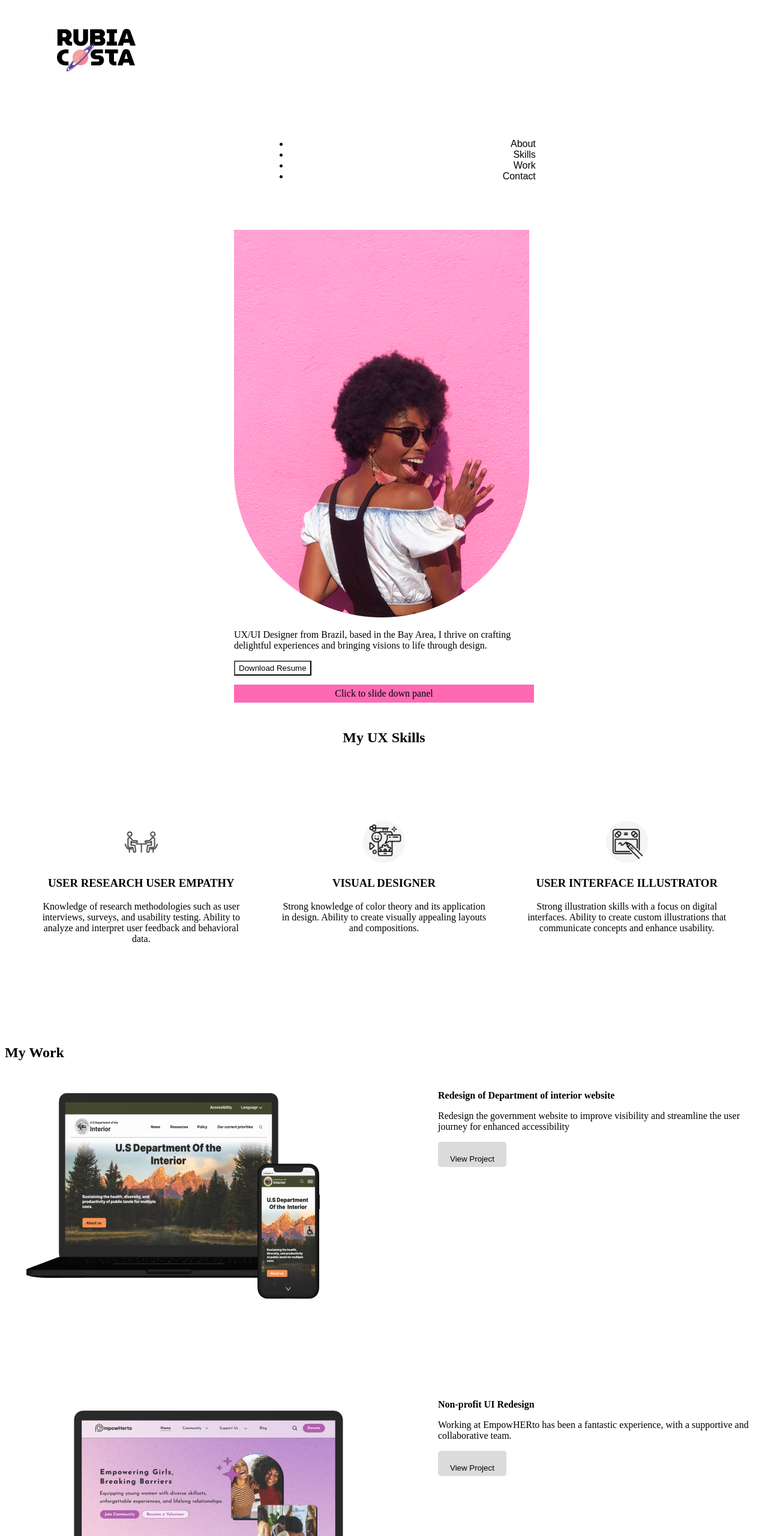
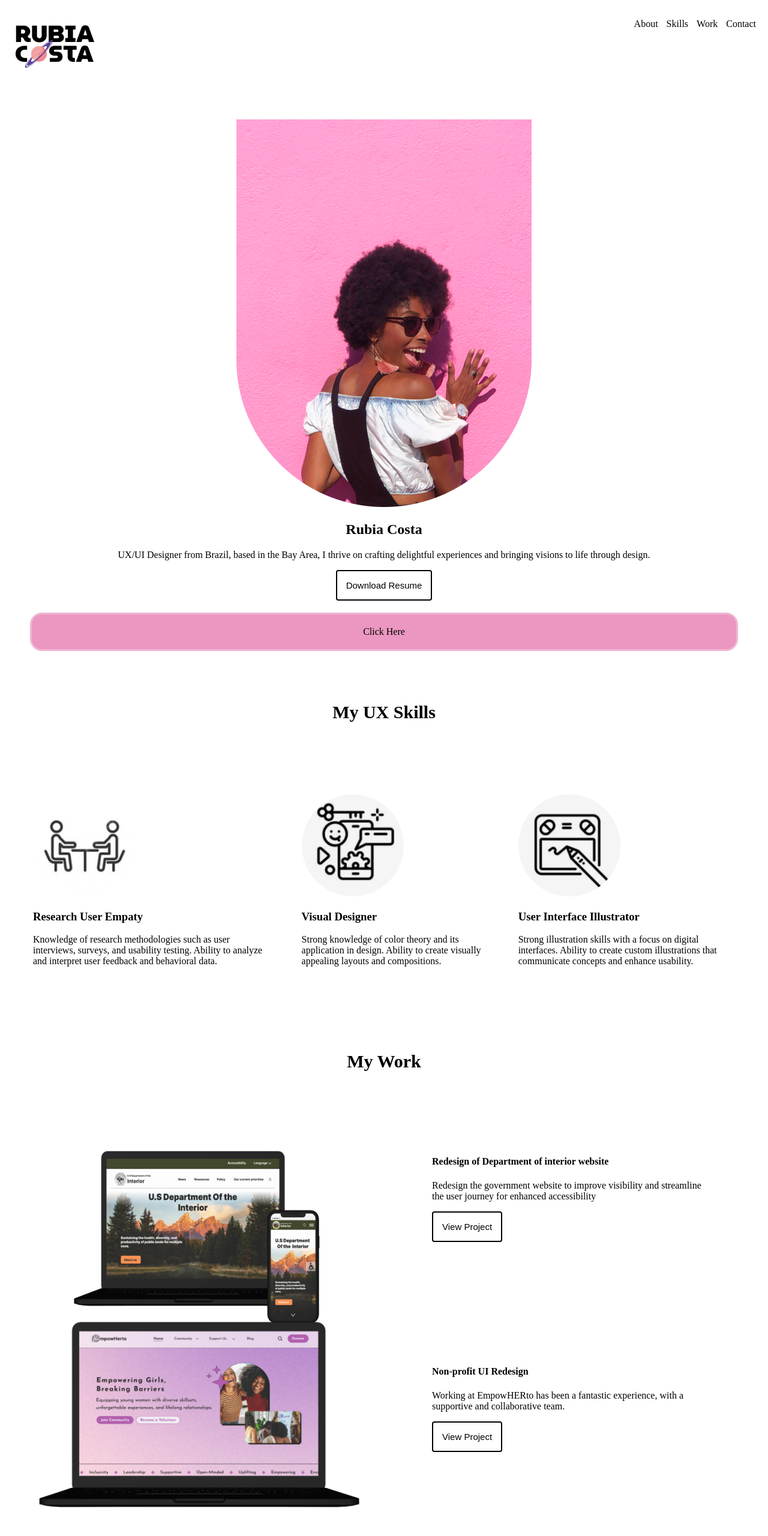
Before and after one commit to RubiaHermans/UX_UI_HW_19, a plain HTML site: page index.html in a window 1280 px wide. Shown: the top 2560 px of the page at 60% size. Drawn offline with nearby package versions, Linux system fonts and the light colour scheme.

Commit message:
changes about final details

```diff
--- a/css/style.css
+++ b/css/style.css
@@ -1,16 +1,3 @@
-
-  window.dataLayer = window.dataLayer || [];
-  function gtag(){dataLayer.push(arguments);}
-  gtag('js', new Date());
-
-  gtag('config', 'G-KV05DF5B0Z');
-
-
-/* Navbar Styles */
-.inline-block {
-    display: inline-block;
-    vertical-align:middle;
-}
 
 .logo {
     width: 22%;
@@ -18,7 +5,7 @@
     text-align: center;
 }
 
-nav {
+/*nav {
     width: 65%;
     padding: 5%;
     font-family:Arial, Helvetica, sans-serif;
@@ -26,160 +13,125 @@ nav {
 }
 
 /* Align unordered list to the right */
-ul {
-    width: 50%;
-    margin-left: auto;
-}
 
-/* Hero image styles */
-.heroImg {
-    height: 600px;
-    padding: 25px;
-    font-family: Arial, Helvetica, sans-serif;
-}
-
-/* Content styles */
-.content {
-    width: 500px;
-    margin: 0 auto;
-}
-
-button{
-    background-color:white;
-    margin-bottom:3%;
-    font-family: Arial, Helvetica, sans-serif;
-    height: 25px;
-}
 
 #panel, #flip {
-  padding: 5px;
+  margin-top: 20px;
+  padding: 20px;
   text-align: center;
-  background-color: hotpink;
-  border: solid 1px hotpink;
+  border-radius: 20px;
+  background-color: rgb(235, 151, 193);
+  border: solid 3px rgb(241, 181, 211);
 }
 
 #panel {
   padding: 50px;
+  margin-top: 0;
   display: none;
 }
 /* Footer styles */
+body {
+    margin: 0;
+  }
+  header {
+    background-color: white;
+    padding: 15px;
+  }
+  header ul {
+    float: right;
+    color: black;
+  }
+  header li {
+    display: inline-block;
+    padding: 0px 5px;
+  }
+  header p {
+    display: inline-block;
+  }
+  .heroImg {
+    background-color: #EBEBEB;
+    padding: 100px 15px;
+  }
+  .content {
+    margin: 0 auto;
+    padding: 50px;
+    background-color: #FFFFFF;
+    text-align: center;
+  }
+  button {
+    padding: 15px;
+    background-color: white;
+    color: black;
+    border: 2px solid black;
+    font-size: 15px;
+    border-radius: 4px;
+  }
   footer {
-    background-color: black;
-    padding: 1%;
-    color:white;
-    font-family:Arial, Helvetica, sans-serif;
-    text-align:right;
+    background-color: #373738;
+    padding: 5px;
+    color: white;
+  }
+  footer ul {
+    list-style: none;
+    padding-left: 5px;
+  }
+  footer li {
+    display: inline-block;
+    padding: 0px 7px;
+  }
+  .heading {
+    text-align: center;
+    padding: 15px 5px;
+    font-size: 30px;
+  }
+  /* My UX Skills Section */
+  .flexContainer {
+    display: flex;
+    padding: 60px 30px;
+  }
+  .flexContainer div {
+    padding: 25px;
   }
 
-footer ul {
-    display: inline-block;
-    vertical-align: top;
-    padding: 1%;
+  /* My Work Section */
+  .myWork {
+    padding: 60px 30px;
+    padding-top: 0;
+    background-color:white;
   }
-
-.flexContainer {
-    display: flex;
-    justify-content: space-between;
-  }
-
-.mySkills  {
-        display: flex;
-        vertical-align: top;
-        height: 500px;
-        padding: 25px;
-        /* background-color: #e96fe9; */
-        flex-wrap: wrap;
-        align-content: stretch;
-        justify-content: center;
-
-}
-
-.mySkills .flexContainer > div {
-    width: 33%;
-    margin: 10px;
-    padding: 20px;
-    font-size: 16px;
-    text-align: center;
-    background-color: white;
-}
-
-.mySkills .flexContainer > div img {
-    width: 70px;
-    height: 70px;
-}
-
-
-/* Apply CSS Grid to workGrid container */
   .workGrid {
     display: grid;
+    grid-template-columns: 50% 50%;
+    grid-template-rows: 350px 350px 350px;
     grid-template-areas:
-        "project1 project2"
-        "project3 project4"
-        "viewAll viewAll";
-    grid-template-rows: 500px 500px 500px
-    70px;
-    grid-template-columns: 1fr 1fr; /* Adjust column widths as needed */
-    gap: 15px; /* Adjust gap between grid items */
+    "img1 content1"
+    "img2 content2"
+    "img3 content3"
+    ;
   }
-
-/* Define named grid areas for each grid item */
-.workGrid > div:nth-child(1) {
-    grid-area: project1;
+  .workGrid img {
+    width: 100%;
+    margin: 0 auto;
+    display: block;
   }
-
-.workGrid > div:nth-child(2) {
-    grid-area: project2;
+  .img1 {
+    grid-area: img1;
   }
-
-.workGrid > div:nth-child(3) {
-    grid-area: project3;
+  .img2 {
+    grid-area: img2;
   }
-
-.workGrid > div:nth-child(4) {
-    grid-area: project4;
+  .img3 {
+    grid-area: img3;
   }
-
-/* Style grid items */
-.workGrid > div {
-    background-color: #f1f1f1;
-    padding: 20px;
+  .img1, .img2, .img3, .content1, .content2, .content3 {
+    padding: 80px;
   }
-
-/* Style project titles */
-.workGrid h4 {
-    margin-top: 10px;
-    margin-bottom: 5px;
+  .content1 {
+    grid-area: content1;
   }
-
-/* Style buttons */
-.workGrid button {
-    background-color: #dbdbdb;
-    color: rgb(0, 0, 0);
-    padding: 21px 20px;
-    border: none;
-    border-radius: 5px;
-    cursor: pointer;
+  .content2 {
+    grid-area: content2;
   }
-
-.workGrid button:hover {
-    background-color: #e96fe9;
-
+  .content3 {
+    grid-area: content3;
   }
-
-@media only screen and (max-width:600)
-{
-    .workGrid {
-        grid-template-areas:
-            "project1"
-            "project2"
-            "project3"
-            "project4"
-            "viewAll";
-        grid-template-rows: 500px 500px 50px;
-        grid-template-columns: 1fr;
-        gap: 20px;
-    }
-    .workGrid > div {
-        width: 100%;
-    }
-}
--- a/index.html
+++ b/index.html
@@ -16,90 +16,85 @@
 </script>
 
 </head>
+
 <body>
-
-<header class="navigation">
-    <div class="inline-block logo">
+    <header>
         <img src="images/logoooooooo.png" alt="Saturn vector image">
-    </div>
-    <nav class="inline-block">
-        <ul>
-            <li class="inline-block">About</li>
-            <li class="inline-block">Skills</li>
-            <li class="inline-block">Work</li>
-            <li class="inline-block">Contact</li>
+         <ul>
+            <li>About</li>
+            <li>Skills</li>
+            <li>Work</li>
+            <li>Contact</li>
         </ul>
-    </nav>
 </header>
-
 <section class="heroimg">
     <div class="content">
         <img src="images/image.png" alt="Photo of Rubia Costa">
+        <h1>Rubia Costa</h1>
         <p>UX/UI Designer from Brazil, based in the Bay Area, I thrive on crafting delightful experiences and bringing visions to life through design.</p>
         <button>Download Resume</button>
-        <div id="flip">Click to slide down panel</div>
-        <div id="panel">Hello world!</div>
+        <div id="flip">Click Here</div>
+        <div id="panel">Originally from São Paulo, Brasil. Currently in Berkeley, CA.</div>
     </div>
 </section>
-
-<section class="mySkills">
-    <h1>My UX Skills</h1>
-    <div class="flexContainer">
+ <h1 class="heading">My UX Skills</h1>
+    <section class="flexContainer">
         <div>
             <img src="images/user research - icon.png" alt="Skill Icon 1">
-            <h3>USER RESEARCH USER EMPATHY</h3>
+            <h3>  Research User Empaty</h3>
             <p>Knowledge of research methodologies such as user interviews, surveys, and usability testing. Ability to analyze and interpret user feedback and behavioral data.</p>
         </div>
         <div>
             <img src="images/Visual Design- icon .png" alt="Skill Icon 2">
-            <h3>VISUAL DESIGNER</h3>
+            <h3>Visual Designer</h3>
             <p>Strong knowledge of color theory and its application in design. Ability to create visually appealing layouts and compositions.</p>
         </div>
         <div>
             <img src="images/User interface- icon .png" alt="Skill Icon 3">
-            <h3>USER INTERFACE ILLUSTRATOR</h3>
+            <h3>User Interface Illustrator</h3>
             <p>Strong illustration skills with a focus on digital interfaces. Ability to create custom illustrations that communicate concepts and enhance usability.</p>
         </div>
     </div>
 </section>
 
 <section class="myWork">
-    <h1>My Work</h1>
+    <h1 class="heading">My Work</h1>
     <div class="workGrid">
-        <div style="background-color: white;">
+        <div class="img1">
             <img src="images/a.png" alt="Project 1">
         </div>
-        <div style="background-color: white;">
+        <div class="content1">
             <h4>Redesign of Department of interior website</h4>
             <p>Redesign the government website to improve visibility and streamline the user journey for enhanced accessibility</p>
             <button>View Project</button>
         </div>
-        <div style="background-color: white;">
+        <div class="imag2">
             <img src="images/mds2.png" alt="Project 2">
         </div>
-        <div style="background-color: white;">
+        <div class="content2">
             <h4>Non-profit UI Redesign</h4>
             <p>Working at EmpowHERto has been a fantastic experience, with a supportive and collaborative team.</p>
             <button>View Project</button>
         </div>
-        <div style="background-color: white;">
+        <div class="img3">
           <img src="images/dirtytomato.png" alt="Project 3">
       </div>
-      <div style="background-color: white;">
+      <div class="content3">
           <h4>Dirty Tomato</h4>
           <p>Dirty Tomato is a project designed to promote healthier lifestyles through nutritional education, support local farms and businesses, and reduce users' carbon footprints.</p>
           <button id="viewproject">View Project</button>
       </div>
     </div>
-    <h3>View all projects.</h3>
 </section>
+
+<h1 class="fotter">View all projects.</h1>
 
 <footer>
     <ul>
-        <li class="inline-block">About</li>
-        <li class="inline-block">Skills</li>
-        <li class="inline-block">Work</li>
-        <li class="inline-block">Contact</li>
+        <li>About</li>
+        <li>Skills</li>
+        <li>Work</li>
+        <li>Contact</li>
     </ul>
 </footer>
 </body>
--- a/js/index.js
+++ b/js/index.js
@@ -1,9 +1,5 @@
 
-  window.dataLayer = window.dataLayer || [];
-  function gtag(){dataLayer.push(arguments);}
-  gtag('js', new Date());
 
-  gtag('config', 'G-KV05DF5B0Z');
 
 
 console.log("hello there");
@@ -14,5 +10,5 @@ $("#viewproject").click(function(){
 
 $("#flip").click(function(){
  console.log("hello boi");
-    $("#panel").slideDown("slow");
+    $("#panel").slideToggle("slow");
   });
```
Lines whose indentation alone changed are shown as unchanged.
